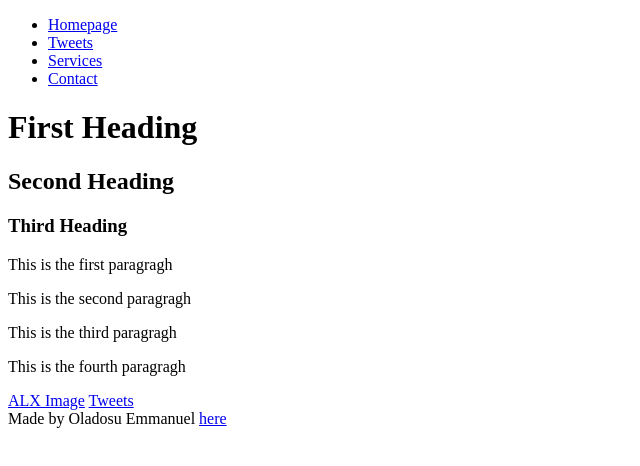
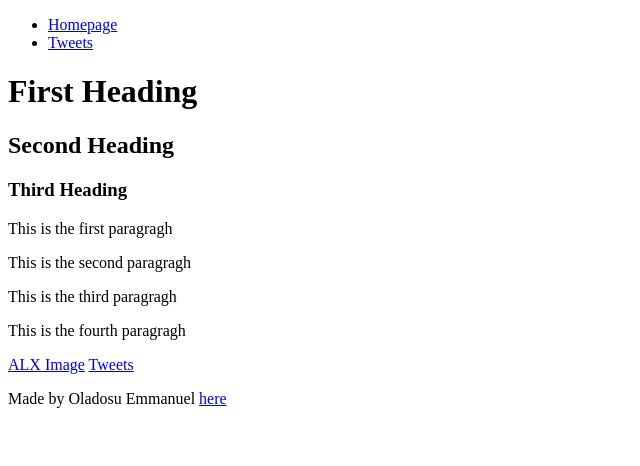
Before and after one commit to mojet66/-My_First_Portfolio, a plain HTML site: page html_basic/index.html in a window 1280 px wide. Shown: the whole page, without its empty margins (0-640 px from the left). Drawn offline with Linux system fonts and the light colour scheme.

Commit message:
more corrections

```diff
--- a/html_basic/index.html
+++ b/html_basic/index.html
@@ -11,8 +11,6 @@
         <ul>
           <li><a href="index.html">Homepage</a></li>
           <li><a href="tweets.html">Tweets</a></li>
-          <li><a href="#">Services</a></li>
-          <li><a href="#">Contact</a></li>
         </ul>
       </nav>
     </header>
@@ -30,13 +28,15 @@
     </main>
 
     <footer>
+      <p>
         Made by Oladosu Emmanuel
         <a
-        href="https://upload.wikimedia.org/wikipedia/en/7/7e/Grey%27s_Anatomy_21_poster.jpg"
+          href="https://upload.wikimedia.org/wikipedia/en/7/7e/Grey's_Anatomy_21_poster.jpg"
           target="_blank"
           rel="noopener noreferrer"
           >here</a
         >
+      </p>
     </footer>
   </body>
 </html>
```
Also changed, not shown: html_basic/tweets.html (+3 -3 lines). Lines whose indentation alone changed are shown as unchanged.
